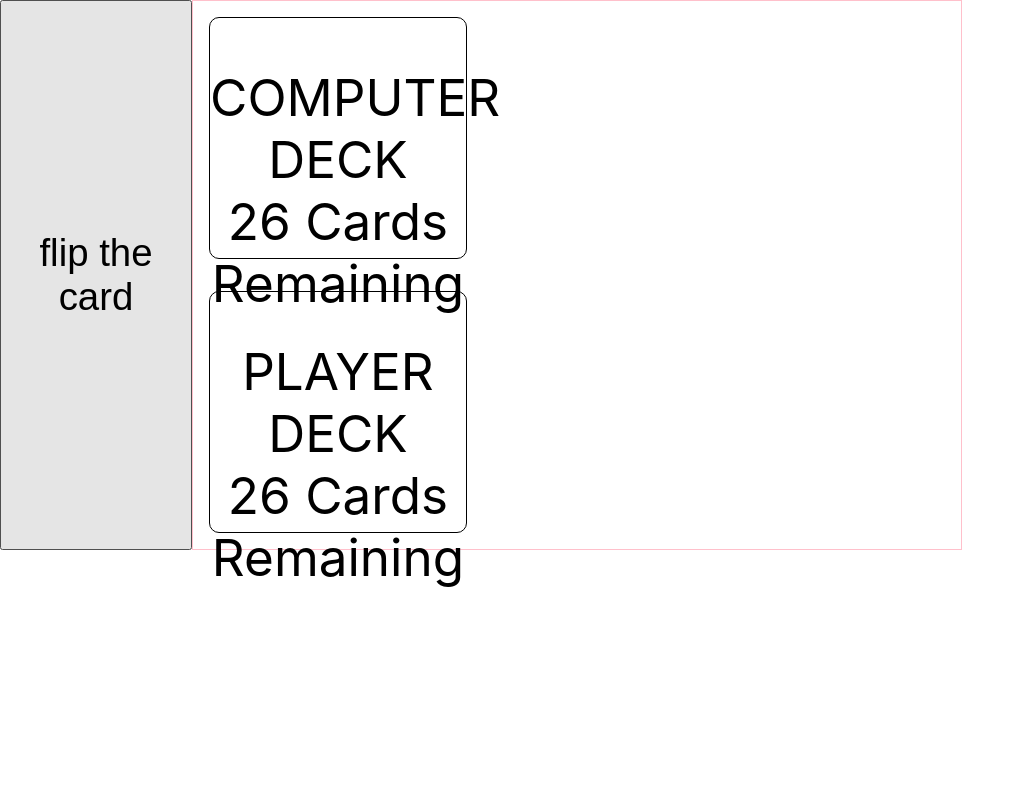
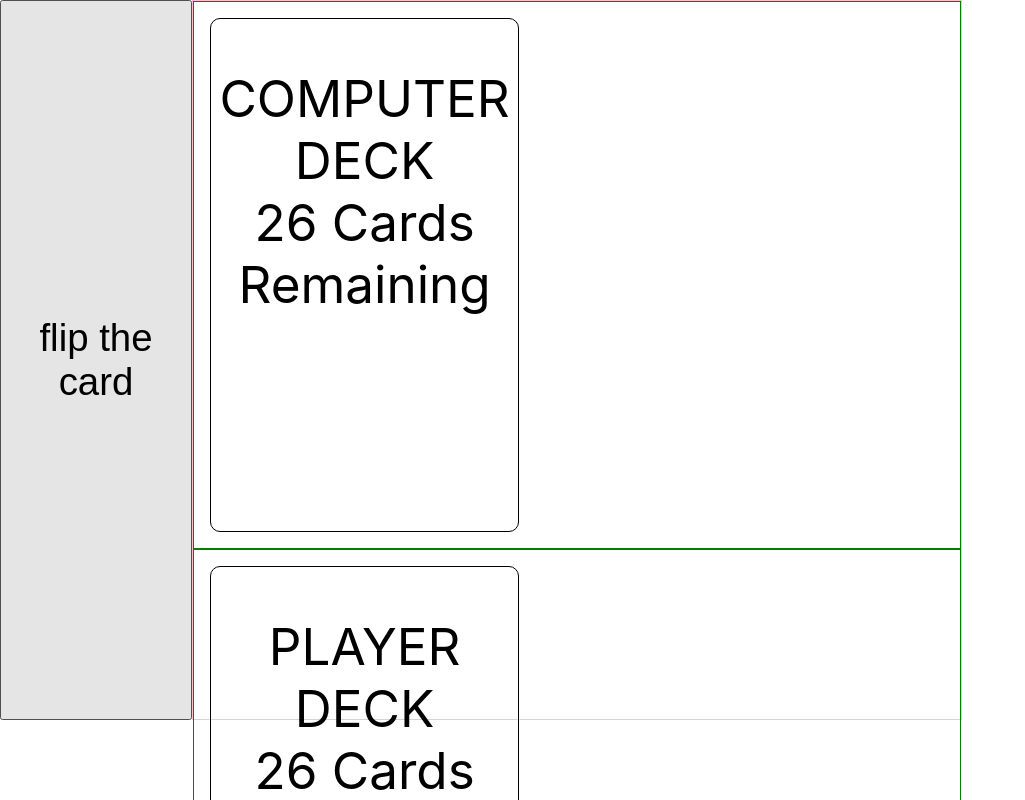
Before and after one commit to BCerki/card-game, a React (Create React App) app: page / in a window 1280 px wide. Both pictures are taken after a click on the button "Start the game". Shown: the top 800 px of the page, without its empty margins (0-1025 px from the left). Built offline with nearby package versions, Linux system fonts and the light colour scheme.

Commit message:
debug styling

```diff
--- a/src/App.css
+++ b/src/App.css
@@ -11,11 +11,8 @@
   border-radius: 10px;
 
   margin: 1rem 0;
-  height: 30vh;
-  width: 20vw;
-
-  max-height: 40vh;
-  max-width: 20vw;
+  height: 10em;
+  width: 6em;
 }
 
 .card-back {
@@ -24,20 +21,21 @@
 
   text-transform: capitalize;
   margin: 1rem;
-  height: 30vh;
-  width: 20vw;
-  max-height: 35vh;
-  max-width: 20vw;
+  height: 10em;
+  width: 6em;
 }
 
 .card-grid {
   display: flex;
+
+  border: green 1px solid;
 }
 .card-table {
   width: 60vw;
   display: flex;
   flex-direction: column;
   border: pink 1px solid;
+  object-fit: scale-down;
 }
 
 /* individual card styles */
```
